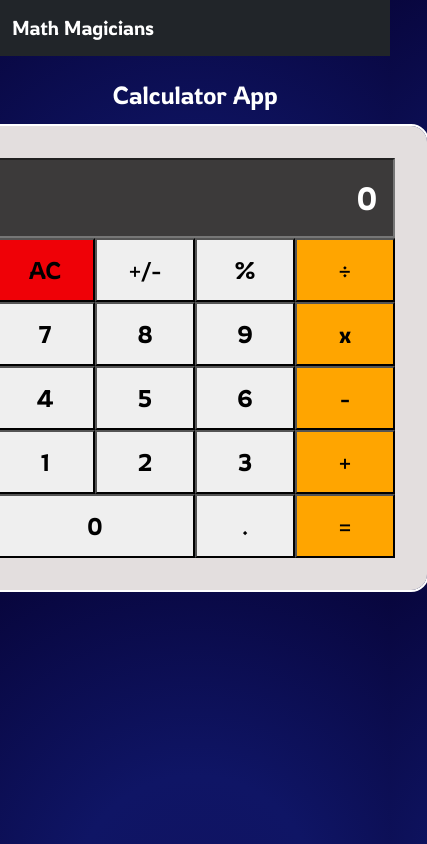
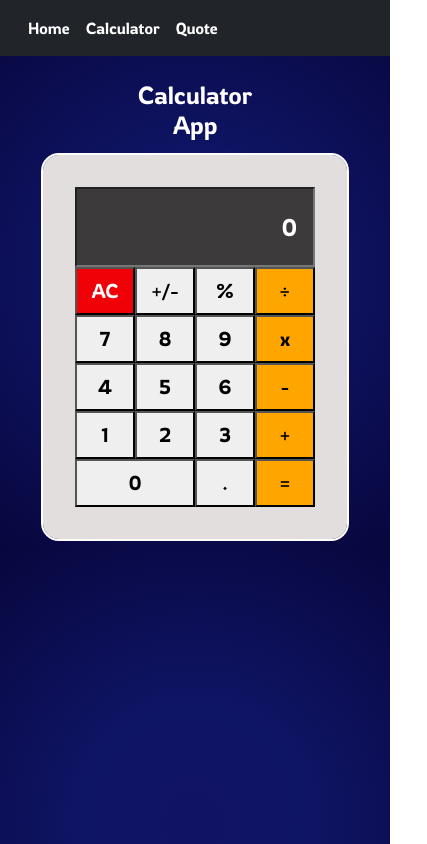
Before and after one commit to oovillagran/calculator-app, a React (Create React App) app: page /calculator in a window 390 px wide. Shown: the whole page, 427 px wide, since content can reach past the window. Built offline with nearby package versions, Linux system fonts and the light colour scheme.

Commit message:
Add styles for mobile version

```diff
--- a/src/components/Calculator.js
+++ b/src/components/Calculator.js
@@ -49,7 +49,7 @@ function ChildComponent({ handleClick, displayValue }) {
           readOnly
         />
         <div className="button-panel buttons-container">
-          <button style={{ background: '#ef0107' }} className="button height" type="button" onClick={() => handleClick('AC')}>
+          <button style={{ background: '#ef0107', color: '#fff' }} className="button height" type="button" onClick={() => handleClick('AC')}>
             AC
           </button>
           <button className="button height" type="button" onClick={() => handleClick('+/-')}>
--- a/src/components/Navigation.js
+++ b/src/components/Navigation.js
@@ -7,23 +7,17 @@ import '../styles/Navigation.css';
 export default function Navigation() {
   return (
     <>
-      <Navbar collapseOnSelect expand="lg" bg="dark" variant="dark" className="nav-bar">
+      <Navbar expand="lg" bg="dark" variant="dark" className="nav-bar">
         <Container>
-          <Navbar.Brand href="/">Math Magicians</Navbar.Brand>
-          <Navbar.Collapse id="responsive-navbar-nav">
+          <Navbar.Brand href="/" className="brand">Math Magicians</Navbar.Brand>
+          <Navbar id="responsive-navbar-nav">
             <Nav className="me-auto" />
             <Nav className="nav-container">
-              <Nav.Link>
-                <Link className="nav-item" to="/">Home</Link>
-              </Nav.Link>
-              <Nav.Link>
-                <Link className="nav-item" to="/calculator">Calculator</Link>
-              </Nav.Link>
-              <Nav.Link>
-                <Link className="nav-item" to="/quote">Quote</Link>
-              </Nav.Link>
+              <Link className="nav-item" to="/">Home</Link>
+              <Link className="nav-item" to="/calculator">Calculator</Link>
+              <Link className="nav-item" to="/quote">Quote</Link>
             </Nav>
-          </Navbar.Collapse>
+          </Navbar>
         </Container>
       </Navbar>
     </>
--- a/src/index.css
+++ b/src/index.css
@@ -148,3 +148,27 @@ input::placeholder {
     width: 40%;
   }
 }
+
+@media only screen and (max-width: 767px) {
+  .quote-container {
+    width: 100%;
+  }
+
+  .quote-section {
+    margin: 7rem 2rem;
+  }
+
+  .input-screen{
+    width: 15rem;
+    font-size: 1.5rem;
+  }
+
+  .height {
+    height: 3rem;
+    font-size: 1.25rem;
+  }
+
+  .calculator-container {
+    width: 50%;
+  }
+}
--- a/src/index.js
+++ b/src/index.js
@@ -7,9 +7,9 @@ import 'bootstrap/dist/css/bootstrap.min.css';
 
 const root = ReactDOM.createRoot(document.getElementById('root'));
 root.render(
-  <React.StrictMode>
+  <>
     <BrowserRouter>
       <App />
     </BrowserRouter>
-  </React.StrictMode>,
+  </>,
 );
--- a/src/styles/Home.css
+++ b/src/styles/Home.css
@@ -10,3 +10,15 @@
   text-align: center;
   padding: 2rem;
 }
+
+@media only screen and (max-width: 768px) {
+  .home-title {
+    padding: 0.5rem;
+  }
+
+  .home {
+    margin: 0.25rem;
+    line-height: 1rem;
+    font-size: 0.75rem;
+  }
+}
--- a/src/styles/Navigation.css
+++ b/src/styles/Navigation.css
@@ -2,3 +2,19 @@
   color: #fff;
   text-decoration: none;
 }
+
+.nav-item {
+  padding-left: 1rem;
+}
+
+@media only screen and (max-width: 768px) {
+  .brand {
+    display: none;
+  }
+
+  .nav-container{
+    text-align: center;
+    margin: auto;
+    padding: auto;
+  }
+}
```
